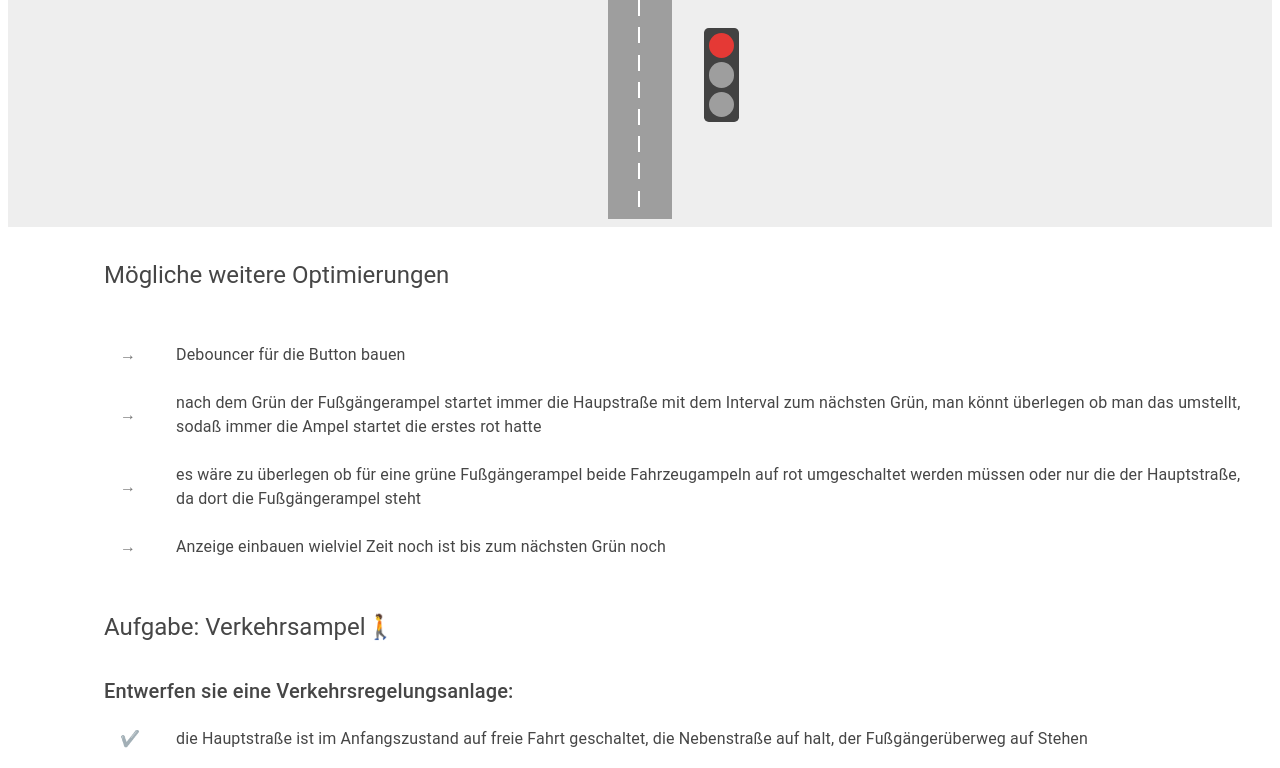
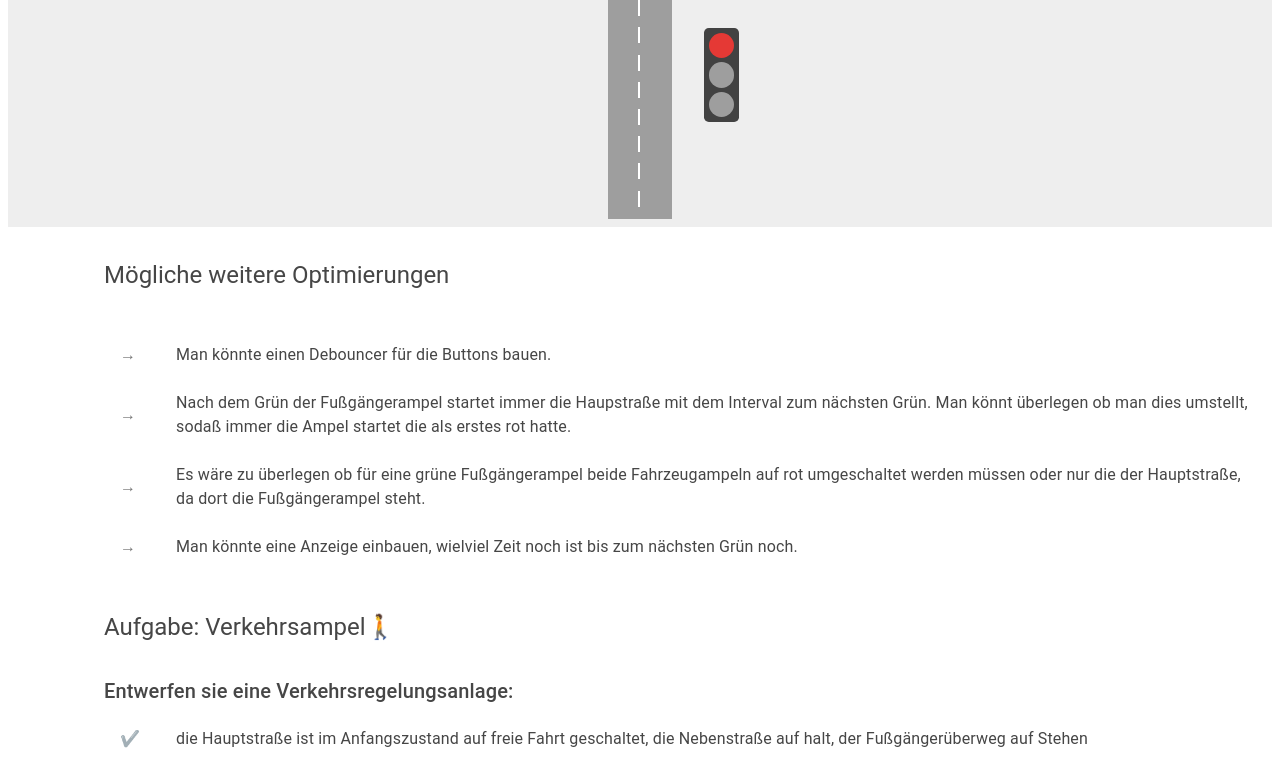
Before and after one commit to silkeg/TrafficLight, a React (Vite) app: page / in a window 1280 px wide. Shown: the part 414-1182 px from the top of the page. Built offline with nearby package versions, Linux system fonts and the light colour scheme.

Commit message:
small optimization

```diff
--- a/src/app/components/additional/FurtherOptimizations.tsx
+++ b/src/app/components/additional/FurtherOptimizations.tsx
@@ -20,18 +20,8 @@ export function FurtherOptimizations() {
               →
             </span>
           </ListItemIcon>
-          <ListItemText>Debouncer für die Button bauen</ListItemText>
-        </ListItem>
-        <ListItem>
-          <ListItemIcon>
-            <span role="img" aria-label="Image check">
-              →
-            </span>
-          </ListItemIcon>
           <ListItemText>
-            nach dem Grün der Fußgängerampel startet immer die Haupstraße mit
-            dem Interval zum nächsten Grün, man könnt überlegen ob man das
-            umstellt, sodaß immer die Ampel startet die erstes rot hatte
+            Man könnte einen Debouncer für die Buttons bauen.
           </ListItemText>
         </ListItem>
         <ListItem>
@@ -41,9 +31,9 @@ export function FurtherOptimizations() {
             </span>
           </ListItemIcon>
           <ListItemText>
-            es wäre zu überlegen ob für eine grüne Fußgängerampel beide
-            Fahrzeugampeln auf rot umgeschaltet werden müssen oder nur die der
-            Hauptstraße, da dort die Fußgängerampel steht
+            Nach dem Grün der Fußgängerampel startet immer die Haupstraße mit
+            dem Interval zum nächsten Grün. Man könnt überlegen ob man dies
+            umstellt, sodaß immer die Ampel startet die als erstes rot hatte.
           </ListItemText>
         </ListItem>
         <ListItem>
@@ -53,7 +43,20 @@ export function FurtherOptimizations() {
             </span>
           </ListItemIcon>
           <ListItemText>
-            Anzeige einbauen wielviel Zeit noch ist bis zum nächsten Grün noch
+            Es wäre zu überlegen ob für eine grüne Fußgängerampel beide
+            Fahrzeugampeln auf rot umgeschaltet werden müssen oder nur die der
+            Hauptstraße, da dort die Fußgängerampel steht.
+          </ListItemText>
+        </ListItem>
+        <ListItem>
+          <ListItemIcon>
+            <span role="img" aria-label="Image check">
+              →
+            </span>
+          </ListItemIcon>
+          <ListItemText>
+            Man könnte eine Anzeige einbauen, wielviel Zeit noch ist bis zum
+            nächsten Grün noch.
           </ListItemText>
         </ListItem>
       </List>
```
